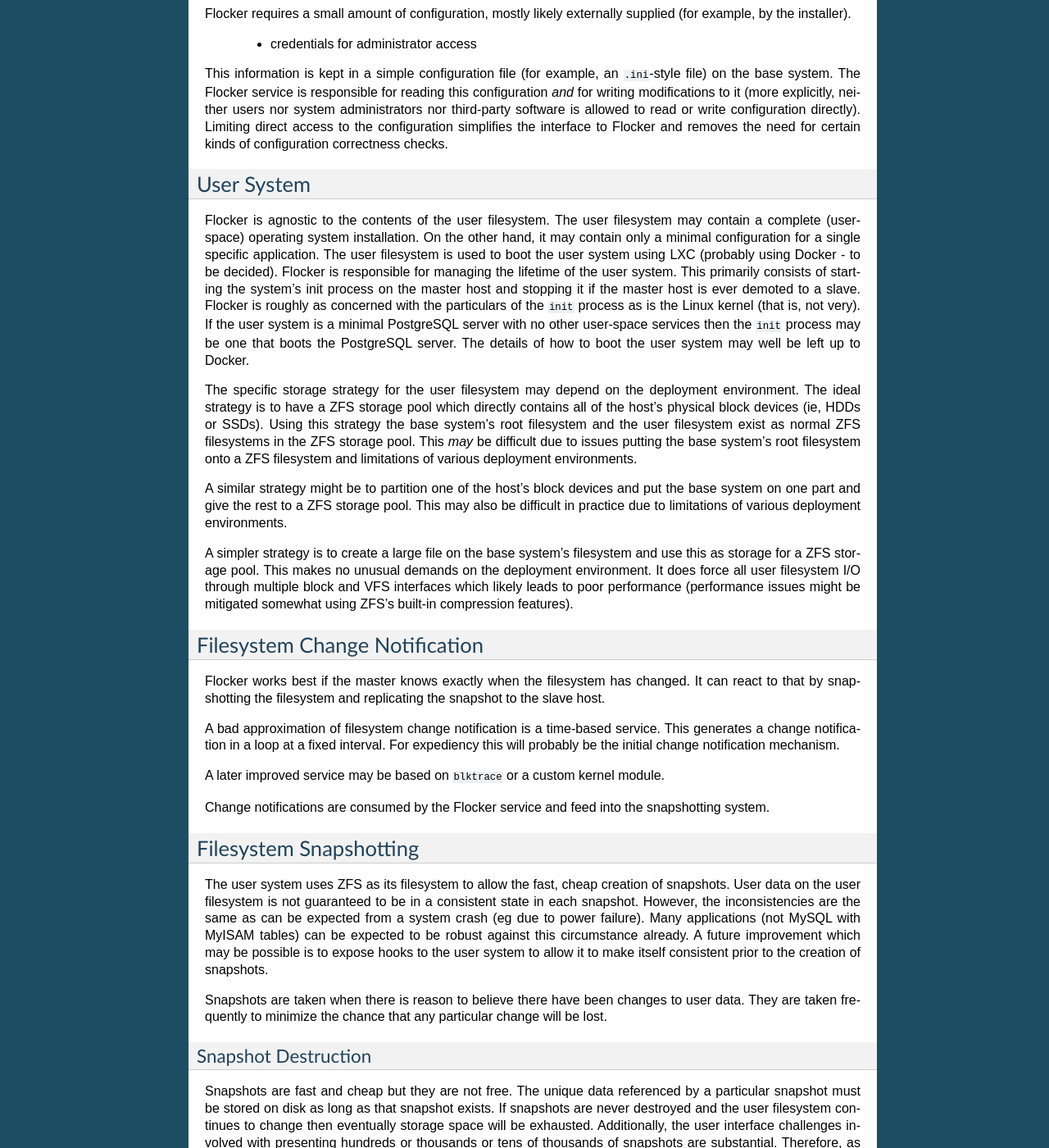
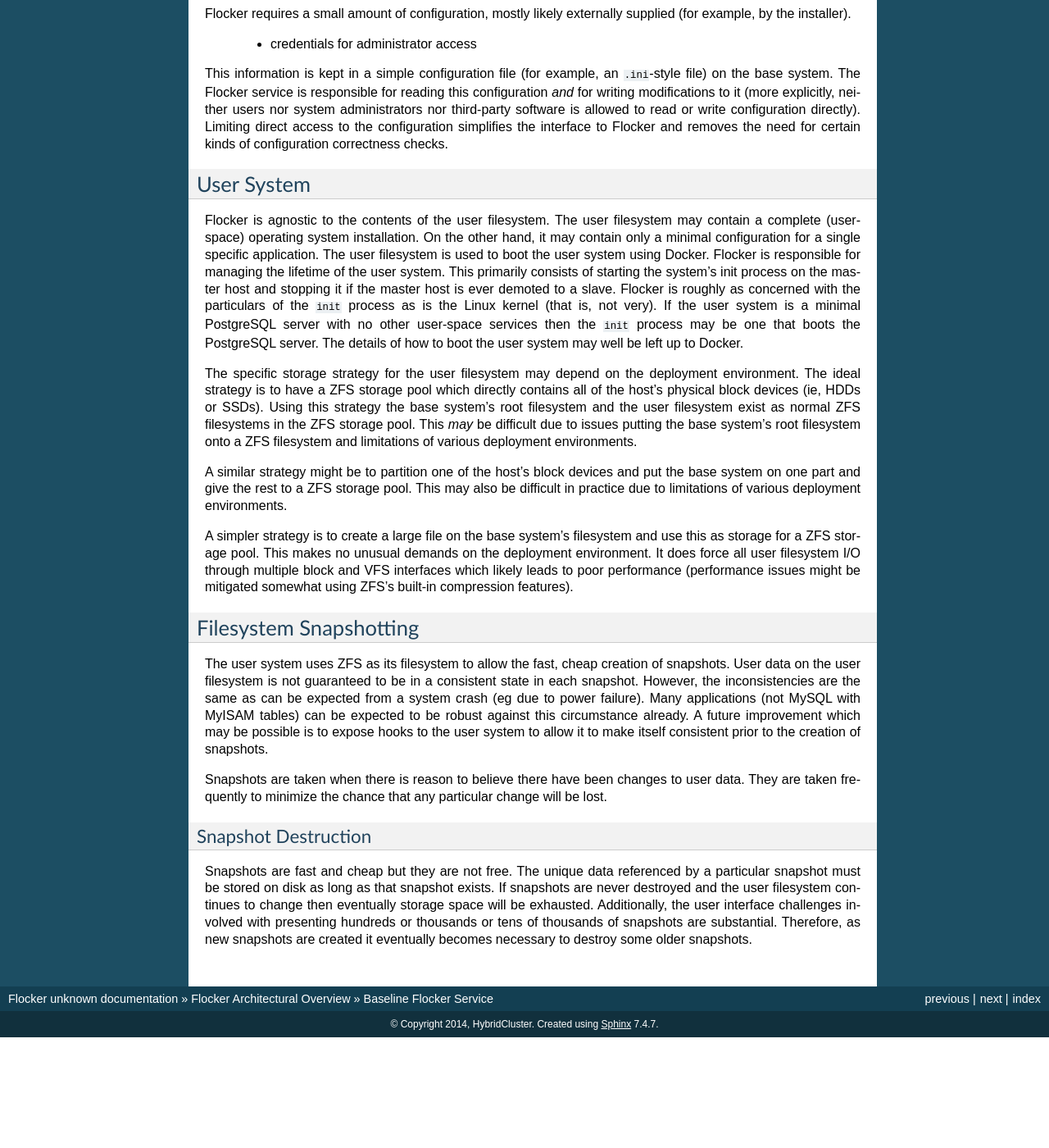
Before and after one commit to ClusterHQ/flocker, a Sphinx documentation site: the page built from docs/architecture/common.rst, in a window 1280 px wide and 1400 px high, scrolled down 805 px. Shown: the whole window at 82% size. Built offline with Sphinx 7.4.7, drawn with Linux system fonts in a browser that asks for light colours; after the commit the page ends 2070 px from its top, so only the background shows below that; some of the changed text lies outside the part shown.

Commit message:
Remove redundant or irrelevant details, also clarify that we are using Docker.

```diff
--- a/docs/architecture/common.rst
+++ b/docs/architecture/common.rst
@@ -15,7 +15,7 @@
 The operating system may be running directly on hardware (“bare metal”) or in a virtualized environment.
 Throughout this documentation this operating system is referred to as the “base system”.
 
-Flocker manages one guest operating system (presently limited to a Linux distribution) using a “container” technology (chroot, LXC, Docker, etc).
+Flocker manages one guest operating system (presently limited to a Linux distribution) using a “container” technology (Docker).
 Throughout this documentation this operating system is referred to as the “user system”.
 All persistent state associated with the user system is the single filesystem associated with it.
 This is referred to as the “user filesystem”.
@@ -53,7 +53,7 @@
 Flocker is agnostic to the contents of the user filesystem.
 The user filesystem may contain a complete (user-space) operating system installation.
 On the other hand, it may contain only a minimal configuration for a single specific application.
-The user filesystem is used to boot the user system using LXC (probably using Docker - to be decided).
+The user filesystem is used to boot the user system using Docker.
 Flocker is responsible for managing the lifetime of the user system.
 This primarily consists of starting the system's init process on the master host and stopping it if the master host is ever demoted to a slave.
 Flocker is roughly as concerned with the particulars of the ``init`` process as is the Linux kernel (that is, not very).
@@ -72,21 +72,6 @@
 This makes no unusual demands on the deployment environment.
 It does force all user filesystem I/O through multiple block and VFS interfaces which likely leads to poor performance
 (performance issues might be mitigated somewhat using ZFS's built-in compression features).
-
-
-Filesystem Change Notification
-==============================
-
-Flocker works best if the master knows exactly when the filesystem has changed.
-It can react to that by snapshotting the filesystem and replicating the snapshot to the slave host.
-
-A bad approximation of filesystem change notification is a time-based service.
-This generates a change notification in a loop at a fixed interval.
-For expediency this will probably be the initial change notification mechanism.
-
-A later improved service may be based on ``blktrace`` or a custom kernel module.
-
-Change notifications are consumed by the Flocker service and feed into the snapshotting system.
 
 
 Filesystem Snapshotting
@@ -110,13 +95,3 @@
 If snapshots are never destroyed and the user filesystem continues to change then eventually storage space will be exhausted.
 Additionally, the user interface challenges involved with presenting hundreds or thousands or tens of thousands of snapshots are substantial.
 Therefore, as new snapshots are created it eventually becomes necessary to destroy some older snapshots.
-Service-specific considerations will also influence decisions about which snapshots to destroy.
-See the service-specific documentation for details.
-
-
-User System Roll-back
-=====================
-
-The user filesystem can be returned to any earlier state for which a snapshot exists.
-Combined with a restart of the processes in the user system this is a “rollback”.
-(Details of how a restart is performed depends on whether we decode to use Docker and what hooks we want to expose to the user system.)
```
